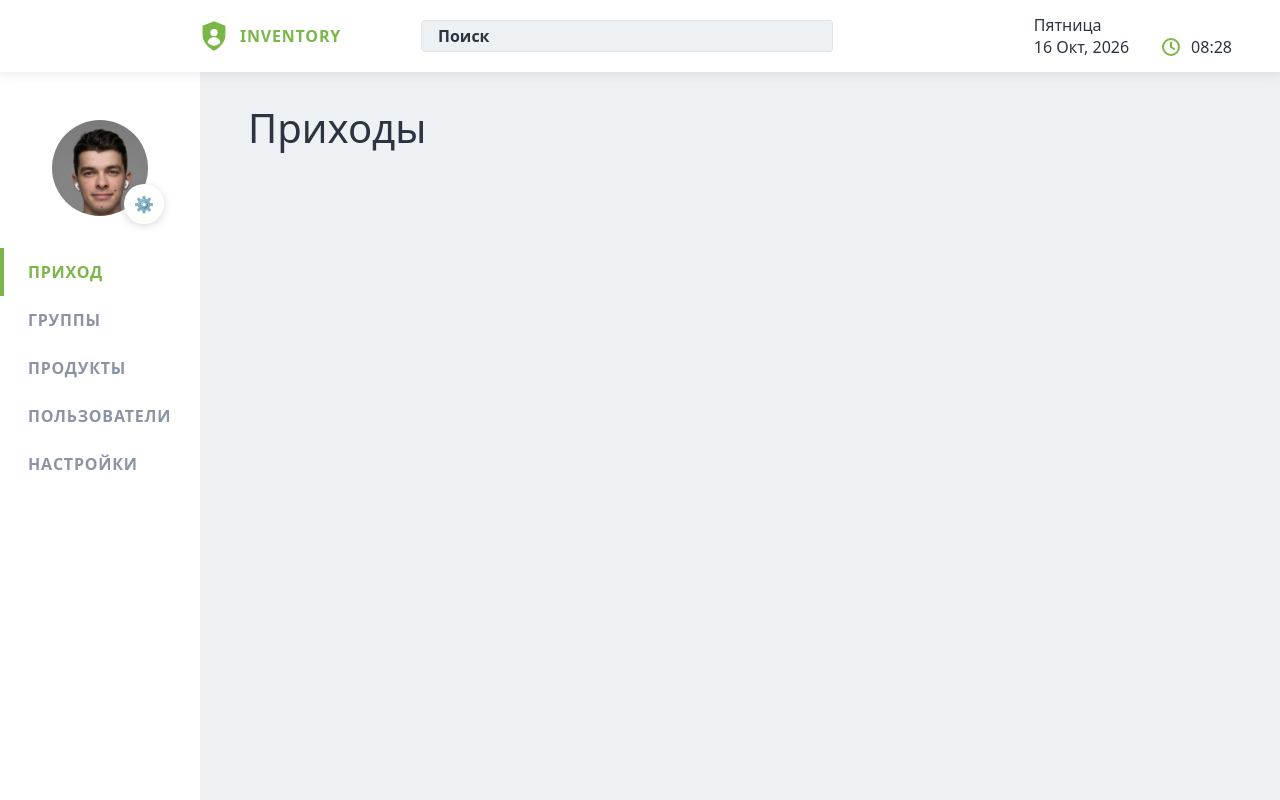
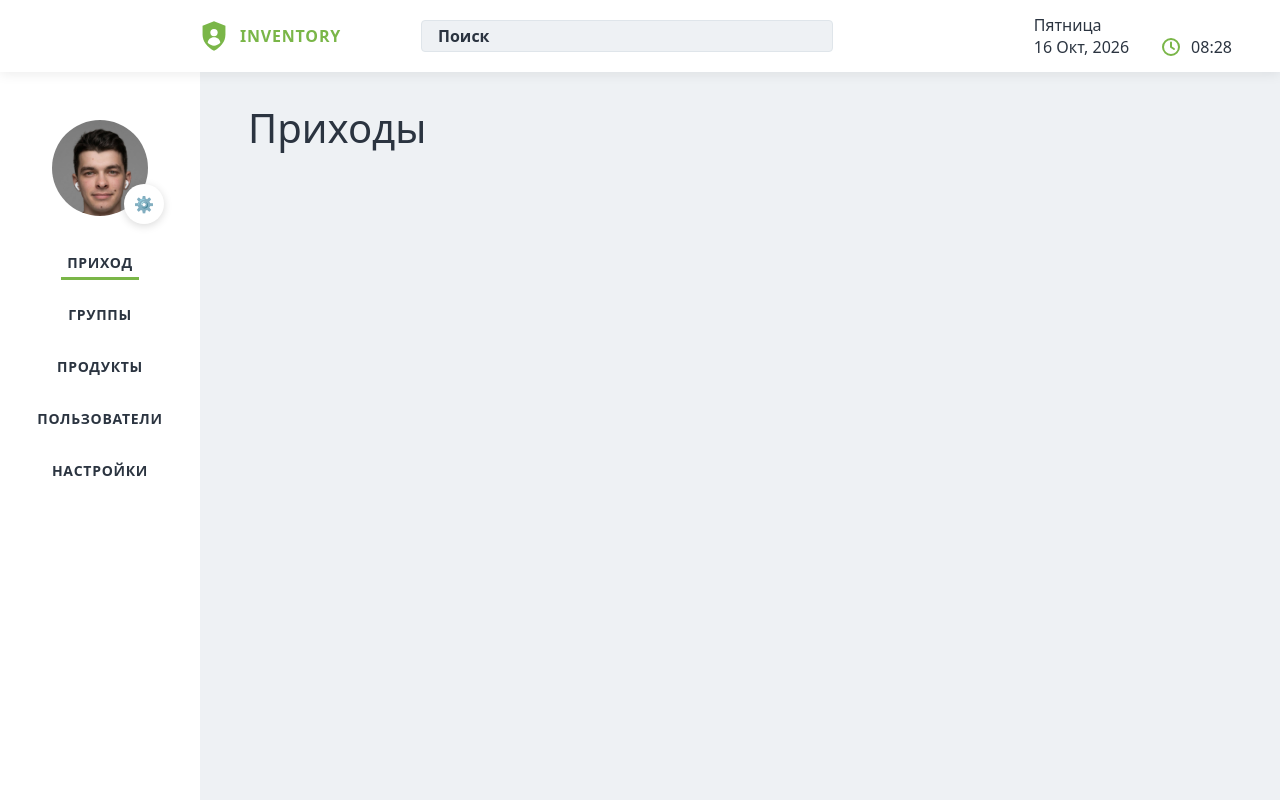
Before and after one commit to DmitriyYaroshchuk/inventory, a Next.js app in the folder frontend/: page /orders in a window 1280 px wide. Built offline with nearby package versions, Linux system fonts and the light colour scheme; no server answers.

Commit message:
fix: align navigation menu with design

```diff
--- a/frontend/src/components/NavigationMenu/NavigationMenu.scss
+++ b/frontend/src/components/NavigationMenu/NavigationMenu.scss
@@ -4,36 +4,42 @@
   padding: 32px 0;
 
   &__list {
+    display: flex;
+    flex-direction: column;
+    align-items: center;
+    gap: 20px;
     margin: 0;
     padding: 0;
     list-style: none;
   }
 
   &__link {
-    display: block;
-    padding: 12px 24px;
-    border-left: 4px solid transparent;
-    color: $text-muted;
-    font-weight: 600;
+    display: inline-block;
+    padding: 4px 6px;
+    border-bottom: 3px solid transparent;
+    color: $text-dark;
+    font-size: 14px;
+    font-weight: 700;
     letter-spacing: 0.05em;
     text-decoration: none;
     text-transform: uppercase;
-    transition: color 0.2s;
+    transition:
+      color 0.2s,
+      border-color 0.2s;
 
     &:hover {
-      color: $text-dark;
+      color: $green;
     }
 
     &--active {
-      border-left-color: $green;
-      color: $green;
+      border-bottom-color: $green;
     }
 
     &--disabled {
       cursor: default;
 
       &:hover {
-        color: $text-muted;
+        color: $text-dark;
       }
     }
   }
```
